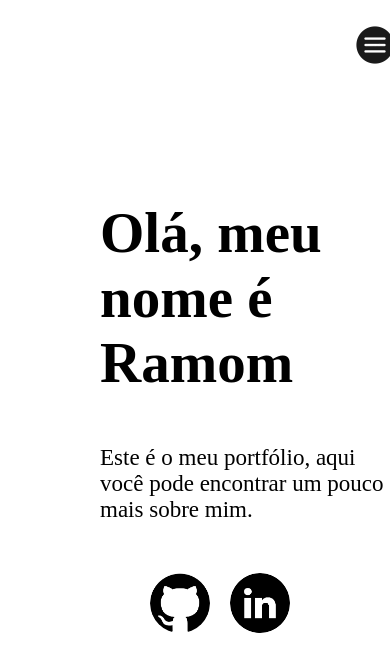
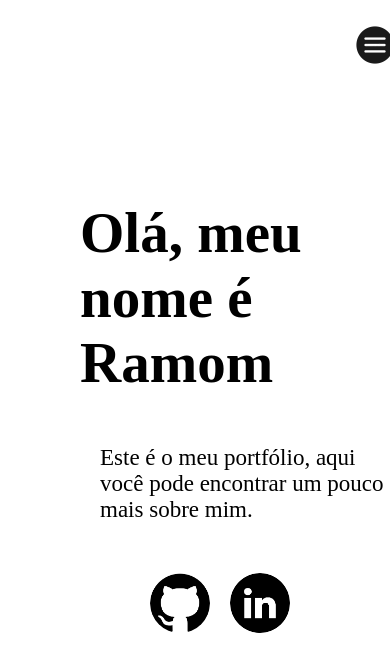
Before and after one commit to Ramom-Gomes/Portfolio, a React (Vite) app: page / in a window 390 px wide. Shown: the top 672 px of the page. Built offline with nearby package versions, Linux system fonts and the light colour scheme.

Commit message:
novas funcionalidades

```diff
--- a/src/Paginas/Home.module.css
+++ b/src/Paginas/Home.module.css
@@ -55,7 +55,7 @@ body {
 
 @media (max-width: 480px) {
     .titulo {
-        margin-left: 50px;
+        margin-left: 30px;
         font-size: 57px;
         margin-top: 200px;
     }
```
